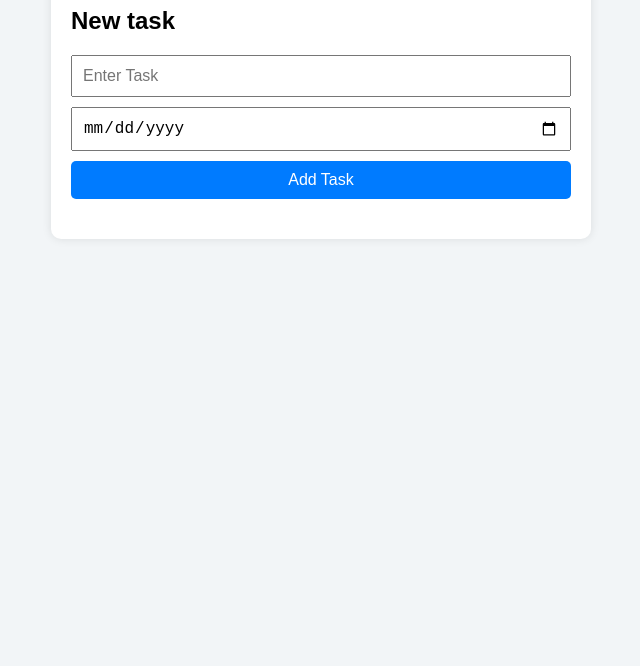
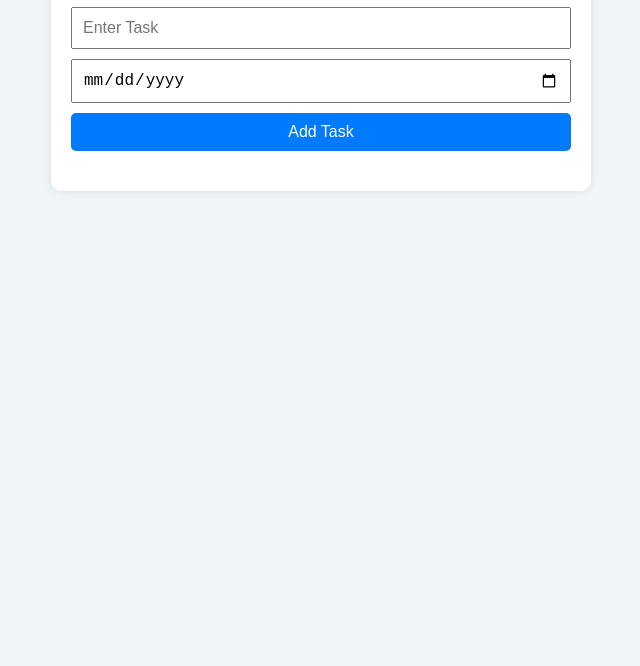
Before and after one commit to Arpita8532/DOSS-ass-2, a plain HTML site: page index.html in a window 1280 px wide. Shown: the part 134-800 px from the top of the page, without its empty margins (319-959 px from the left). Drawn offline with Linux system fonts and the light colour scheme.

Commit message:
removed h2

```diff
--- a/index.html
+++ b/index.html
@@ -10,7 +10,7 @@
 
 <div class="container">
     <h1>📚 Student Task Manager</h1>
-    <h2>New task</h2>
+
 
 
     <div class="input-section">
```
